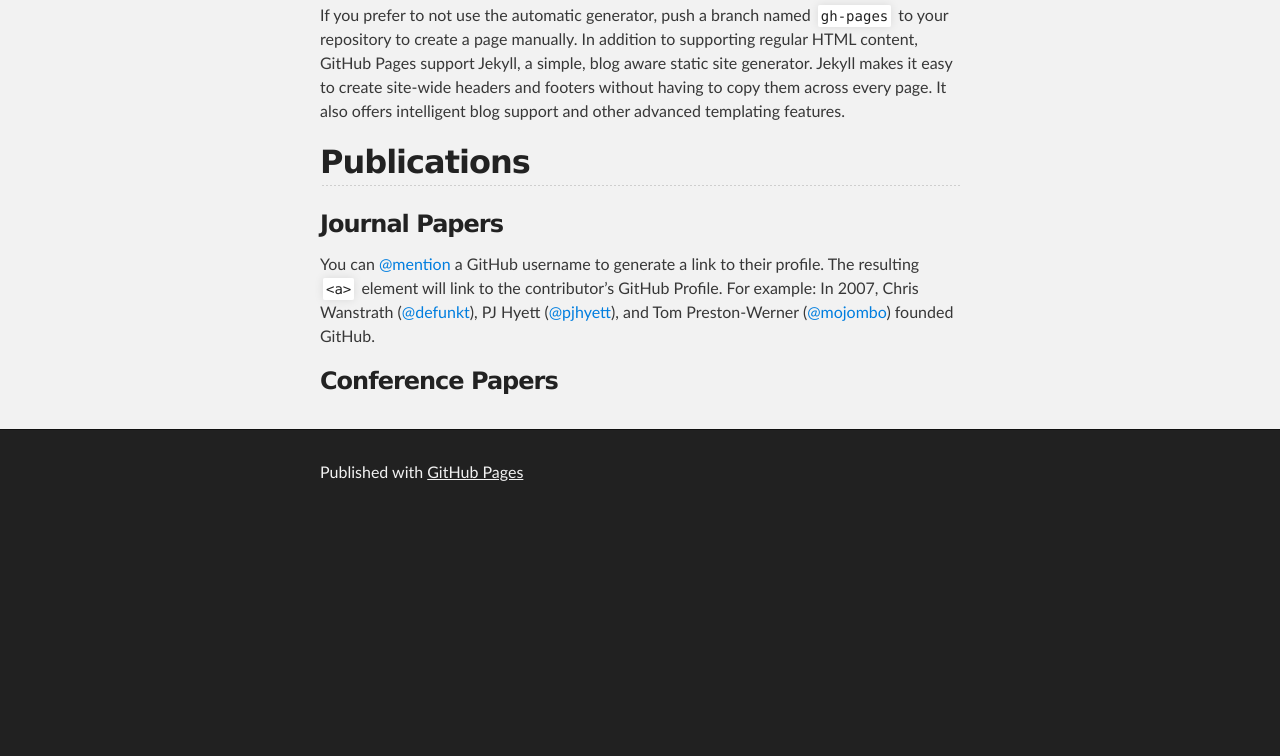
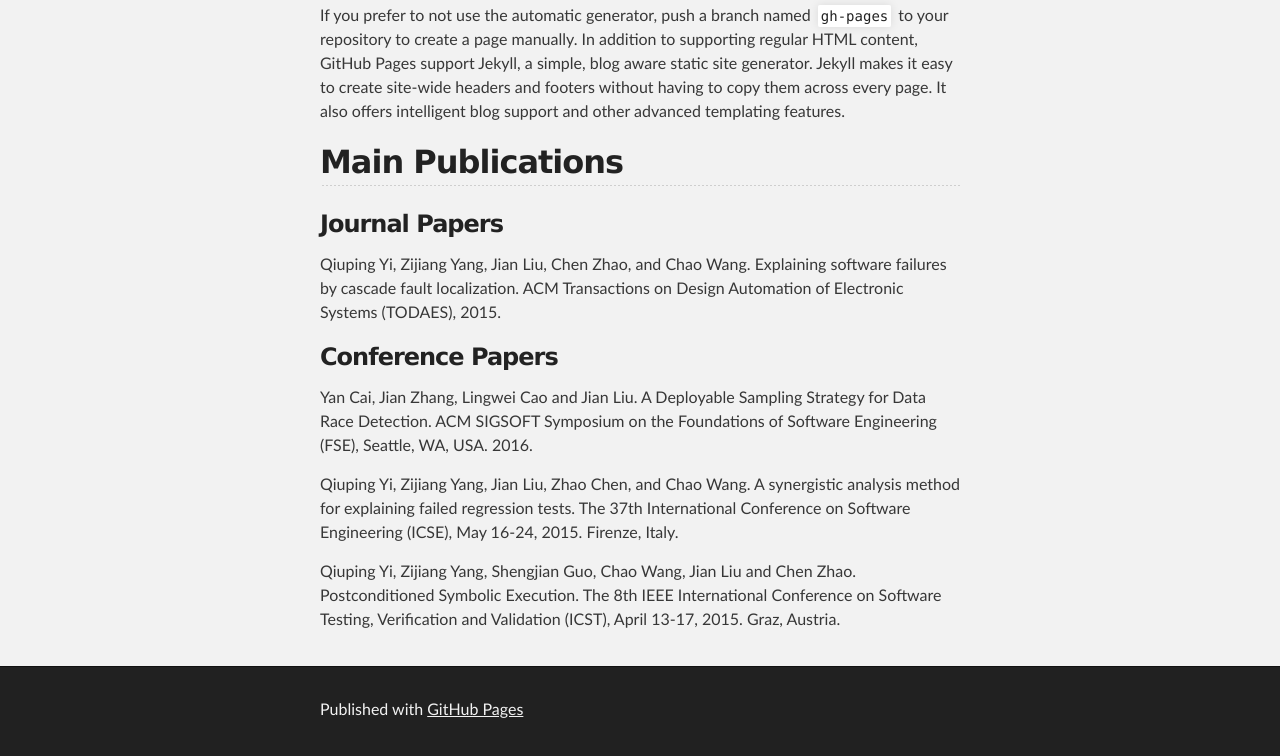
Before and after one commit to ljian236/ljian236.github.com, a plain HTML site: page index.html in a window 1280 px wide. Shown: the part 759-1515 px from the top of the page. Before the commit the page ends 1278 px from the top, so only its background shows below. Drawn offline with Linux system fonts and the light colour scheme.

Commit message:
update of publication

```diff
--- a/index.html
+++ b/index.html
@@ -53,15 +53,23 @@ Tel. : (+86) 010-829 40579</p>
 <p>If you prefer to not use the automatic generator, push a branch named <code>gh-pages</code> to your repository to create a page manually. In addition to supporting regular HTML content, GitHub Pages support Jekyll, a simple, blog aware static site generator. Jekyll makes it easy to create site-wide headers and footers without having to copy them across every page. It also offers intelligent blog support and other advanced templating features.</p>
 
 <h2>
-<a id="publications" class="anchor" href="#publications" aria-hidden="true"><span aria-hidden="true" class="octicon octicon-link"></span></a>Publications</h2>
+<a id="main_publications" class="anchor" href="#main_publications" aria-hidden="true"><span aria-hidden="true" class="octicon octicon-link"></span></a>Main Publications</h2>
 
 <h3>
 <a id="journal-papers" class="anchor" href="#journal-papers" aria-hidden="true"><span aria-hidden="true" class="octicon octicon-link"></span></a>Journal Papers</h3>
 
-<p>You can <a href="https://help.github.com/articles/basic-writing-and-formatting-syntax/#mentioning-users-and-teams" class="user-mention">@mention</a> a GitHub username to generate a link to their profile. The resulting <code>&lt;a&gt;</code> element will link to the contributor’s GitHub Profile. For example: In 2007, Chris Wanstrath (<a href="https://github.com/defunkt" class="user-mention">@defunkt</a>), PJ Hyett (<a href="https://github.com/pjhyett" class="user-mention">@pjhyett</a>), and Tom Preston-Werner (<a href="https://github.com/mojombo" class="user-mention">@mojombo</a>) founded GitHub.</p>
+<p> Qiuping Yi, Zijiang Yang, Jian Liu, Chen Zhao, and Chao Wang. Explaining software failures by cascade fault localization. ACM Transactions on Design Automation of Electronic Systems (TODAES), 2015. </p>
 
 <h3>
 <a id="conference-papers" class="anchor" href="#conference-papers" aria-hidden="true"><span aria-hidden="true" class="octicon octicon-link"></span></a>Conference Papers</h3>
+
+<p> Yan Cai, Jian Zhang, Lingwei Cao and Jian Liu. A Deployable Sampling Strategy for Data Race Detection. ACM SIGSOFT Symposium on the Foundations of Software Engineering (FSE), Seattle, WA, USA. 2016. </p>
+
+<p> Qiuping Yi, Zijiang Yang, Jian Liu, Zhao Chen, and Chao Wang. A synergistic analysis method for explaining failed regression tests. The 37th International Conference on Software Engineering (ICSE), May 16-24, 2015. Firenze, Italy. </p>
+
+<p> Qiuping Yi, Zijiang Yang, Shengjian Guo, Chao Wang, Jian Liu and Chen Zhao. Postconditioned Symbolic Execution. The 8th IEEE International Conference on Software Testing, Verification and Validation (ICST),  April 13-17, 2015. Graz, Austria.
+
+
       </section>
     </div>
 
```
